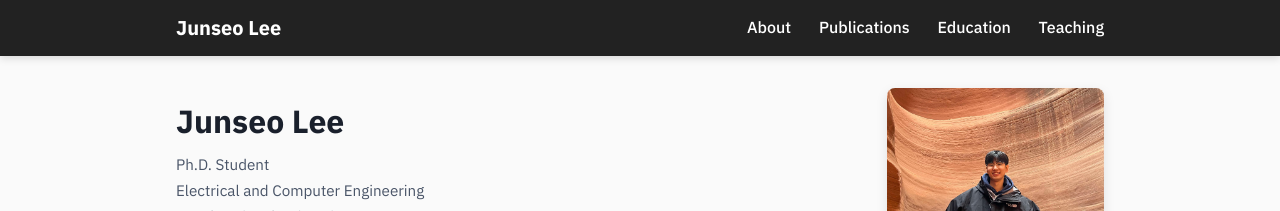
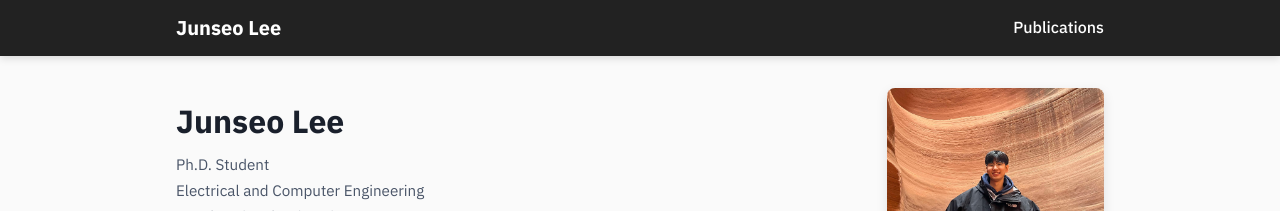
Before and after one commit to junseo013/junseo013.github.io, a Jekyll site: the page built from index.md, in a window 1280 px wide. Shown: the top 211 px of the page. Built offline with Jekyll 4.4.1, drawn with Linux system fonts in a browser that asks for light colours.

Commit message:
keep only Publications link in nav bar
Co-Authored-By: Claude Opus 4.6 (1M context) <noreply@anthropic.com>

```diff
--- a/_includes/top-bar.html
+++ b/_includes/top-bar.html
@@ -3,10 +3,7 @@
   <div class="box">
     <a href="/" class="logo">Junseo Lee</a>
     <nav>
-      <a href="#about">About</a>
       <a href="#publications">Publications</a>
-      <a href="#education">Education</a>
-      <a href="#teaching">Teaching</a>
     </nav>
   </div>
 </div>
```
